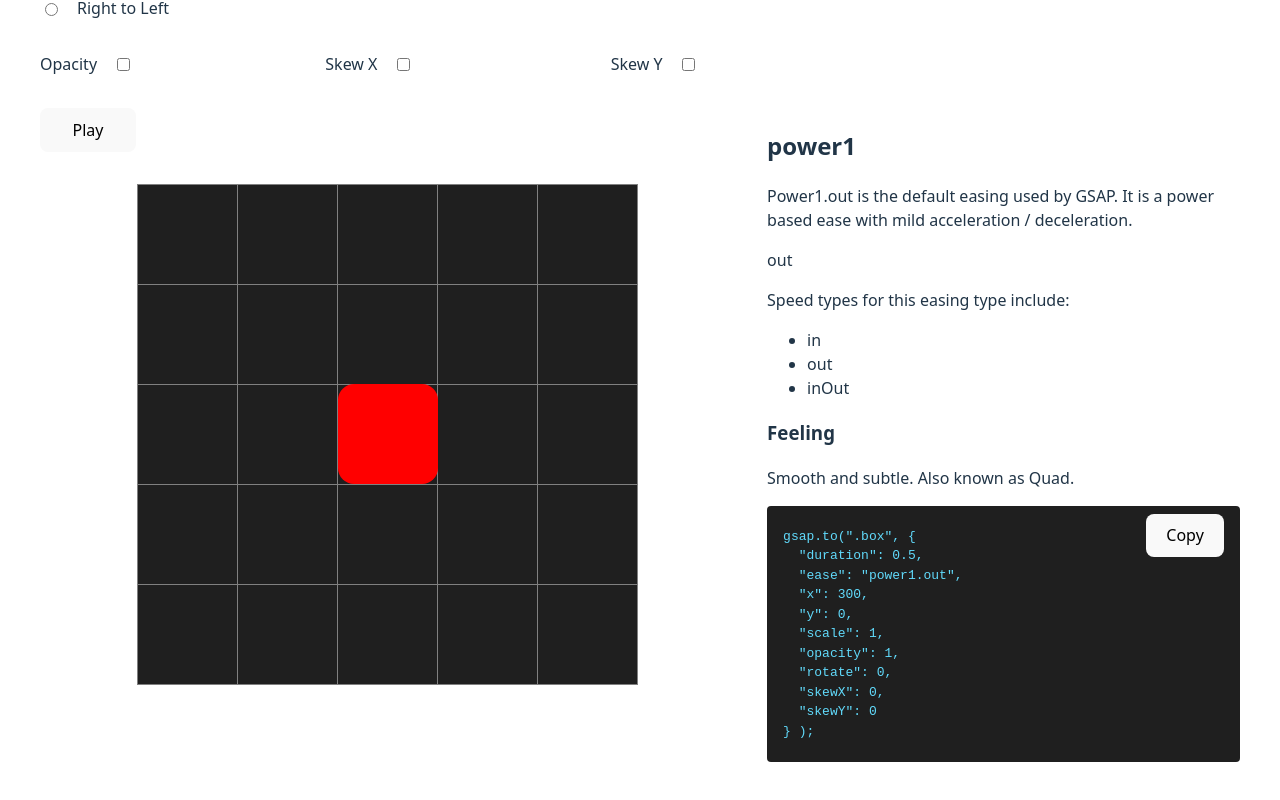
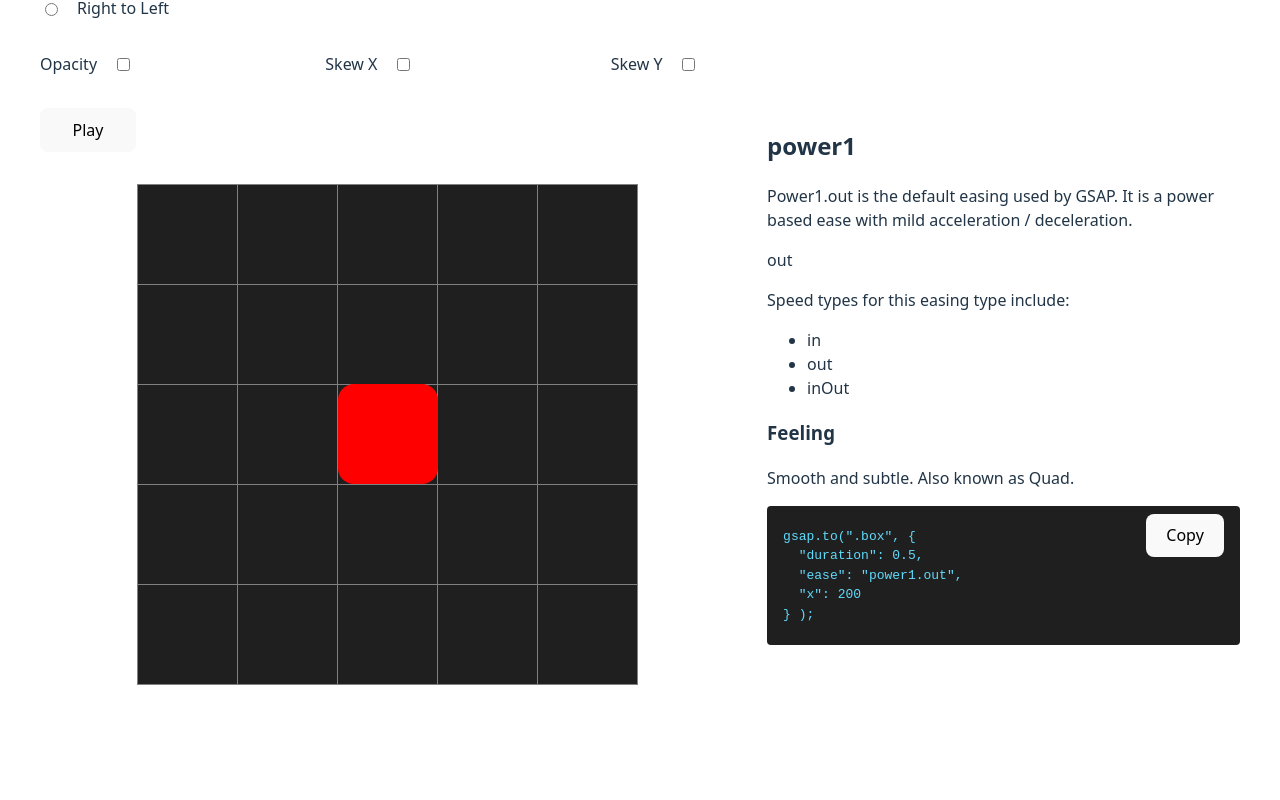
Before and after one commit to ConorCrutchley/gsap-easing, a React (Vite) app: page / in a window 1280 px wide. Shown: the part 446-1246 px from the top of the page. After the commit the page ends 1171 px from the top, so only its background shows below. Built offline with nearby package versions, Linux system fonts and the light colour scheme.

Commit message:
refactor: Removed irrelevant params from outputted code in Code component

```diff
--- a/src/components/Code.tsx
+++ b/src/components/Code.tsx
@@ -1,5 +1,7 @@
+import type { GSAPFrom, GSAPTo } from "../models/gsapFromTo";
 import { useEffect, useState } from "react";
 
+import { generateGSAPFromObject } from "../utils/generateGSAPFromObject";
 import { generateGSAPToObject } from "../utils/generateGSAPToObject";
 import { useFilters } from "../hooks/useFilters";
 
@@ -9,9 +11,37 @@ const Code = () => {
 
   // Set the states
   const [copied, setCopied] = useState(false);
-  const [gsapTo, setGsapTo] = useState(generateGSAPToObject(filters));
+  const [gsapTo, setGsapTo] = useState<Partial<GSAPTo>>(
+    generateGSAPToObject(filters)
+  );
+
   useEffect(() => {
-    setGsapTo(generateGSAPToObject(filters));
+    const updateGsapTo = async () => {
+      // At the moment, the gsapFrom object will always be the same.
+      // I'm keeping it here though as I may pass the filters into the
+      // generateGSAPFromObject function in the future so the user
+      // can control how the animation begins
+      const gsapFrom = generateGSAPFromObject();
+
+      // Generate the gsapTo object which includes values that are
+      // the same as in the gsapFrom object
+      const updatedGsapTo = generateGSAPToObject(filters);
+
+      // Create a new object which only contain values that are different
+      // from the gsapFrom object
+      const newGsapTo = Object.entries(updatedGsapTo).reduce<Partial<GSAPTo>>(
+        (acc, [key, value]) => {
+          if (value !== gsapFrom[key as keyof GSAPFrom]) {
+            acc[key as keyof GSAPTo] = value;
+          }
+          return acc;
+        },
+        {}
+      );
+      setGsapTo(newGsapTo);
+    };
+
+    updateGsapTo();
   }, [filters]);
 
   const onCopyClick = () => {
--- a/src/hooks/useFilters.ts
+++ b/src/hooks/useFilters.ts
@@ -7,7 +7,7 @@ const defaultFilters: Filters = {
   speedType: "out",
   duration: 0.5,
   animation: {
-    x: 300,
+    x: 200,
     y: null,
     rotate: null,
     scale: null,
--- /dev/null
+++ b/src/models/gsapFromTo.ts
@@ -0,0 +1,14 @@
+export interface GSAPFrom {
+  x: number;
+  y: number;
+  scale: number;
+  opacity: number;
+  rotate: number;
+  skewX: number;
+  skewY: number;
+}
+
+export interface GSAPTo extends GSAPFrom {
+  duration: number;
+  ease: string;
+}
--- a/src/utils/generateGSAPFromObject.ts
+++ b/src/utils/generateGSAPFromObject.ts
@@ -1,5 +1,7 @@
+import type { GSAPFrom } from "../models/gsapFromTo";
+
 export const generateGSAPFromObject = () => {
-  return {
+  const gsapFrom: GSAPFrom = {
     x: 0,
     y: 0,
     rotate: 0,
@@ -8,4 +10,5 @@ export const generateGSAPFromObject = () => {
     skewX: 0,
     skewY: 0,
   };
+  return gsapFrom;
 };
--- a/src/utils/generateGSAPToObject.ts
+++ b/src/utils/generateGSAPToObject.ts
@@ -1,4 +1,5 @@
 import type { Filters } from "../models/filters";
+import type { GSAPTo } from "../models/gsapFromTo";
 import { generateGSAPFromObject } from "./generateGSAPFromObject";
 import { getSelectedEasingType } from "./getSelectedEasingType";
 
@@ -29,7 +30,7 @@ export const generateGSAPToObject = (filters: Filters) => {
   const scale = filters.animation.scale ?? gsapFrom.scale;
   const newScale = scale > 1 ? scale * 0.01 : scale;
 
-  return {
+  const gsapTo: GSAPTo = {
     duration: filters.duration,
     ease: easingType,
     x: filters.animation.x ?? gsapFrom.x,
@@ -40,4 +41,6 @@ export const generateGSAPToObject = (filters: Filters) => {
     skewX: filters.animation.skewX ?? gsapFrom.skewX,
     skewY: filters.animation.skewY ?? gsapFrom.skewY,
   };
+
+  return gsapTo;
 };
```
